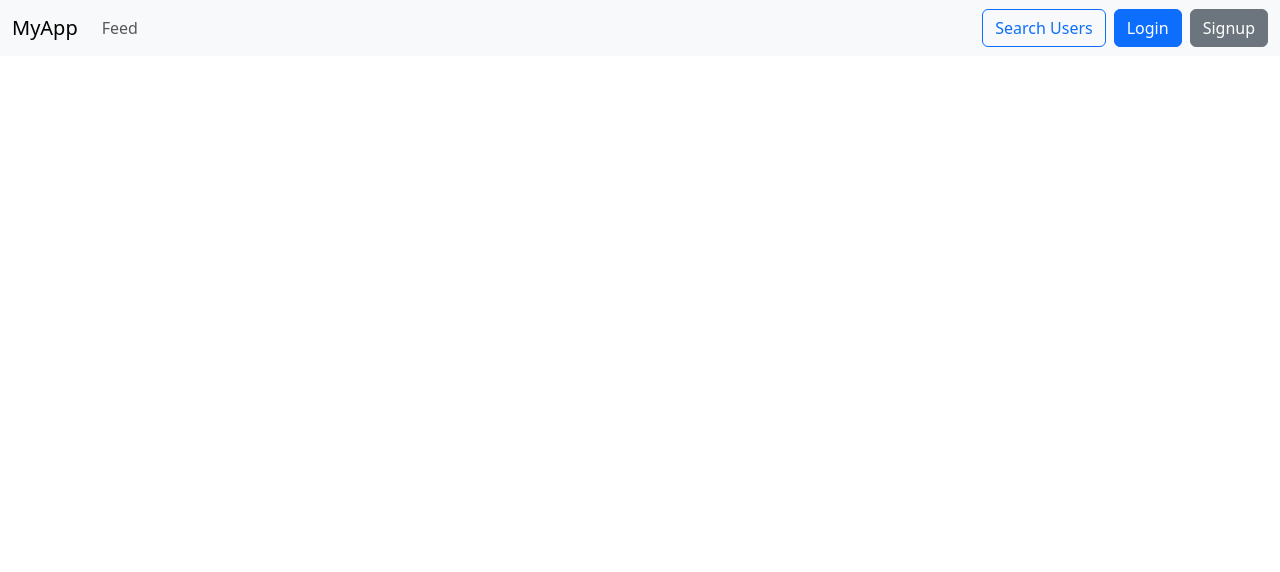
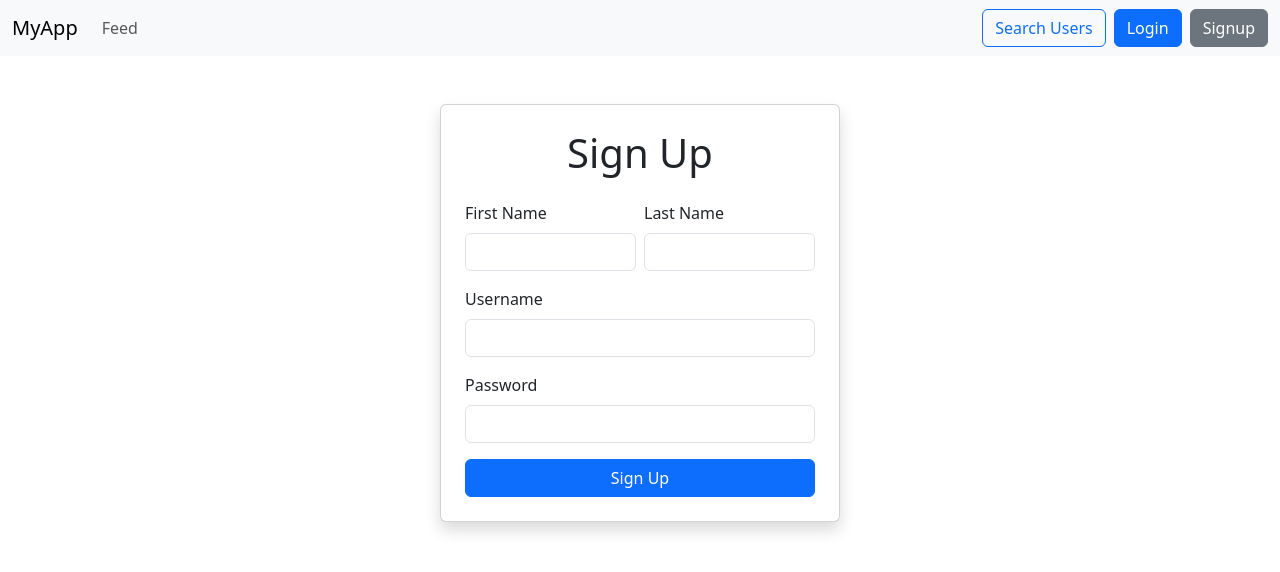
Before and after one commit to UmairM13/SMClone, a React (Vite) app in the folder Frontend/react-sm-frontend/: page /signup in a window 1280 px wide. Shown: the top 572 px of the page. Built offline with nearby package versions, Linux system fonts and the light colour scheme.

Commit message:
signup code done

```diff
--- a/Frontend/react-sm-frontend/src/App.tsx
+++ b/Frontend/react-sm-frontend/src/App.tsx
@@ -1,9 +1,9 @@
 import "./App.css";
-import React from "react";
 import { BrowserRouter as Router, Route, Routes } from "react-router-dom";
 import Feed from "./components/Feed";
 import Navbar from "./components/Navbar";
 import Search from "./components/Search";
+import SignUp from "./components/SignUp";
 
 function App() {
   return (
@@ -12,6 +12,7 @@ function App() {
       <Routes>
         <Route path="/" Component={Feed} />
         <Route path="/search" element={<Search />} />
+        <Route path="/signup" element={<SignUp />} />
       </Routes>
     </Router>
   );
--- a/Frontend/react-sm-frontend/src/components/SignUp.tsx
+++ b/Frontend/react-sm-frontend/src/components/SignUp.tsx
@@ -0,0 +1,122 @@
+import React from "react";
+import { signup } from "../services/UserApi";
+
+const SignUp: React.FC = () => {
+  const [firstName, setFirstName] = React.useState<string>("");
+  const [lastName, setLastName] = React.useState<string>("");
+  const [username, setUsername] = React.useState<string>("");
+  const [password, setPassword] = React.useState<string>("");
+  const [loading, setLoading] = React.useState<boolean>(false);
+  const [error, setError] = React.useState<string | null>(null);
+  const [success, setSuccess] = React.useState<string | null>(null);
+
+  const validatePassword = (password: string): boolean => {
+    const regex =
+      /^(?=.*[a-z])(?=.*[A-Z])(?=.*\d)(?=.*[@$!%*?&])[A-Za-z\d@$!%*?&]{8,}$/;
+    return regex.test(password);
+  };
+
+  const handleSignUp = async (e: React.FormEvent) => {
+    e.preventDefault();
+    setError(null);
+    setSuccess(null);
+    setLoading(true);
+
+    if (!validatePassword(password)) {
+      setError(
+        "Password must be at least 8 characters long, include at least one uppercase letter, one number, and one special character."
+      );
+      setLoading(false);
+      return;
+    }
+
+    try {
+      const userData = { firstName, lastName, username, password };
+      await signup(userData);
+      setSuccess("Account created successfully!");
+    } catch (error: any) {
+      setError(error.message || "Something went wrong");
+    } finally {
+      setLoading(false);
+    }
+  };
+
+  return (
+    <div className="d-flex justify-content-center mt-5">
+      <div className="card p-4 shadow" style={{ width: "400px" }}>
+        <h1 className="text-center mb-4">Sign Up</h1>
+        <form onSubmit={handleSignUp}>
+          <div className="d-flex mb-3">
+            <div className="me-2" style={{ flex: 1 }}>
+              <label htmlFor="firstName" className="form-label">
+                First Name
+              </label>
+              <input
+                type="text"
+                className="form-control"
+                id="firstName"
+                value={firstName}
+                onChange={(e) => setFirstName(e.target.value)}
+                required
+              />
+            </div>
+            <div style={{ flex: 1 }}>
+              <label htmlFor="lastName" className="form-label">
+                Last Name
+              </label>
+              <input
+                type="text"
+                className="form-control"
+                id="lastName"
+                value={lastName}
+                onChange={(e) => setLastName(e.target.value)}
+                required
+              />
+            </div>
+          </div>
+
+          <div className="mb-3">
+            <label htmlFor="username" className="form-label">
+              Username
+            </label>
+            <input
+              type="text"
+              className="form-control"
+              id="username"
+              value={username}
+              onChange={(e) => setUsername(e.target.value)}
+              required
+            />
+          </div>
+
+          <div className="mb-3">
+            <label htmlFor="password" className="form-label">
+              Password
+            </label>
+            <input
+              type="password"
+              className="form-control"
+              id="password"
+              value={password}
+              onChange={(e) => setPassword(e.target.value)}
+              required
+            />
+          </div>
+
+          <button
+            type="submit"
+            className="btn btn-primary w-100"
+            disabled={loading}
+          >
+            {loading ? "Signing Up..." : "Sign Up"}
+          </button>
+        </form>
+
+        {error && <div className="alert alert-danger mt-3">{error}</div>}
+        {success && <div className="alert alert-success mt-3">{success}</div>}
+      </div>
+    </div>
+  );
+};
+
+export default SignUp;
--- /dev/null
+++ b/Frontend/react-sm-frontend/src/services/UserApi.ts
@@ -0,0 +1,20 @@
+import axios from "axios";
+
+const API_URL = "http://localhost:3333";
+
+export const signup = async (userData: {
+  firstName: string;
+  lastName: string;
+  username: string;
+  password: string;
+}) => {
+  try {
+    const response = await axios.post(`${API_URL}/users`, userData);
+    return response.data;
+  } catch (error) {
+    if (axios.isAxiosError(error) && error.response?.status === 400) {
+      throw new Error("User already exists");
+    }
+    throw new Error("Error signing up");
+  }
+};
```
